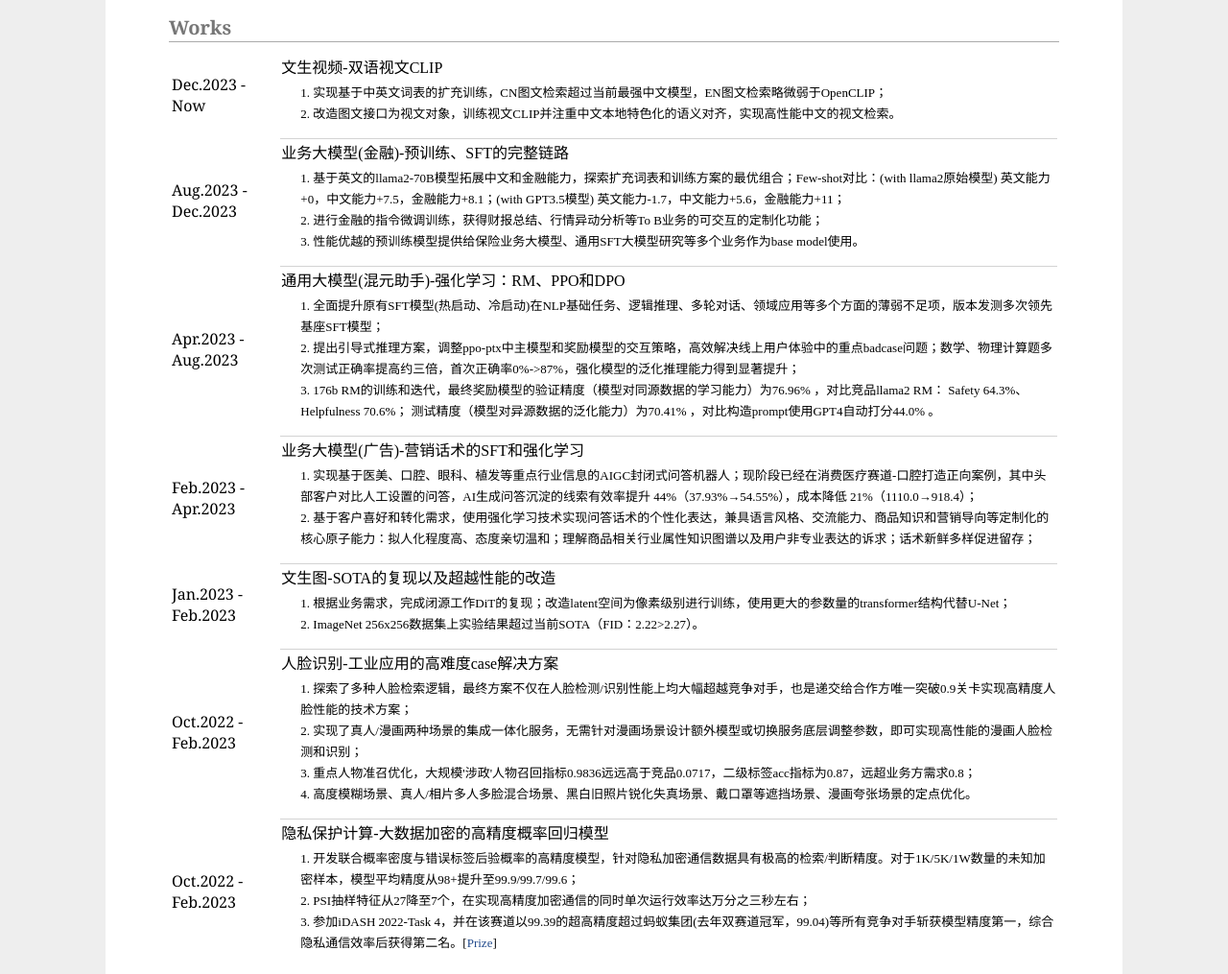
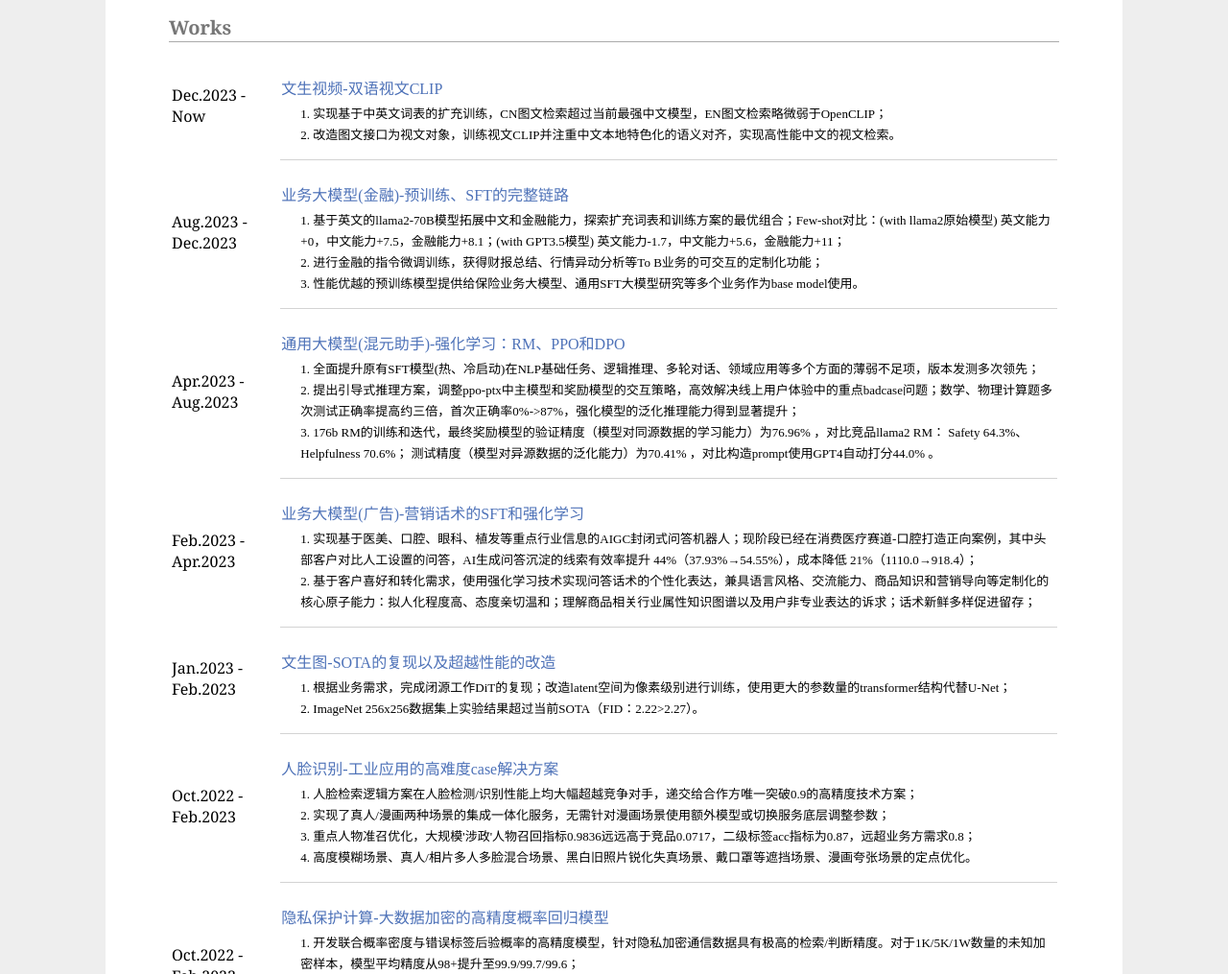
Before and after one commit to paradocx/paradocx.github.io, a plain HTML site: page index.html in a window 1280 px wide. Shown: the part 364-1379 px from the top of the page at 96% size. Drawn offline with Linux system fonts and the light colour scheme.

Commit message:
Update index.html
news update v9

```diff
--- a/index.html
+++ b/index.html
@@ -76,7 +76,9 @@
   <tbody>
     <tr>
       <td> Dec.2023 - Now &nbsp; </td>
-      <td> <font size="3" face="楷体_GB2312"> 文生视频-双语视文CLIP</font>
+      <td>
+           <br>
+           <font size="3" face="楷体_GB2312" style="color: #4e72b8;"> 文生视频-双语视文CLIP</font>
            <ul>
            <li><font size="2" face="宋体">1. 实现基于中英文词表的扩充训练，CN图文检索超过当前最强中文模型，EN图文检索略微弱于OpenCLIP；</font></li>
            <li><font size="2" face="宋体">2. 改造图文接口为视文对象，训练视文CLIP并注重中文本地特色化的语义对齐，实现高性能中文的视文检索。</font></li>
@@ -87,7 +89,8 @@
     <tr>
       <td> Aug.2023 - Dec.2023 &nbsp; </td>
       <td style="border-top:1px solid lightgray;">
-           <font size="3" face="楷体_GB2312"> 业务大模型(金融)-预训练、SFT的完整链路</font>
+           <br>
+           <font size="3" face="楷体_GB2312" style="color: #4e72b8;"> 业务大模型(金融)-预训练、SFT的完整链路</font>
            <ul>
            <li><font size="2" face="宋体">1. 基于英文的llama2-70B模型拓展中文和金融能力，探索扩充词表和训练方案的最优组合；Few-shot对比：(with llama2原始模型) 英文能力+0，中文能力+7.5，金融能力+8.1；(with GPT3.5模型) 英文能力-1.7，中文能力+5.6，金融能力+11；</font></li>
            <li><font size="2" face="宋体">2. 进行金融的指令微调训练，获得财报总结、行情异动分析等To B业务的可交互的定制化功能；</font></li>
@@ -98,9 +101,10 @@
     <tr>
       <td> Apr.2023 - Aug.2023 &nbsp; </td>
       <td style="border-top:1px solid lightgray;">
-           <font size="3" face="楷体_GB2312"> 通用大模型(混元助手)-强化学习：RM、PPO和DPO</font>
+           <br>
+           <font size="3" face="楷体_GB2312" style="color: #4e72b8;"> 通用大模型(混元助手)-强化学习：RM、PPO和DPO</font>
            <ul>
-           <li><font size="2" face="宋体">1. 全面提升原有SFT模型(热启动、冷启动)在NLP基础任务、逻辑推理、多轮对话、领域应用等多个方面的薄弱不足项，版本发测多次领先基座SFT模型；</font></li>
+           <li><font size="2" face="宋体">1. 全面提升原有SFT模型(热、冷启动)在NLP基础任务、逻辑推理、多轮对话、领域应用等多个方面的薄弱不足项，版本发测多次领先；</font></li>
            <li><font size="2" face="宋体">2. 提出引导式推理方案，调整ppo-ptx中主模型和奖励模型的交互策略，高效解决线上用户体验中的重点badcase问题；数学、物理计算题多次测试正确率提高约三倍，首次正确率0%->87%，强化模型的泛化推理能力得到显著提升；</font></li>
            <li><font size="2" face="宋体">3. 176b RM的训练和迭代，最终奖励模型的验证精度（模型对同源数据的学习能力）为76.96% ，对比竞品llama2 RM： Safety 64.3%、Helpfulness 70.6%； 测试精度（模型对异源数据的泛化能力）为70.41% ，对比构造prompt使用GPT4自动打分44.0% 。</font></li>
            </ul>
@@ -109,7 +113,8 @@
     <tr>
       <td> Feb.2023 - Apr.2023 &nbsp; </td>
       <td style="border-top:1px solid lightgray;">
-           <font size="3" face="楷体_GB2312"> 业务大模型(广告)-营销话术的SFT和强化学习</font>
+           <br>
+           <font size="3" face="楷体_GB2312" style="color: #4e72b8;"> 业务大模型(广告)-营销话术的SFT和强化学习</font>
            <ul>
            <li><font size="2" face="宋体">1. 实现基于医美、口腔、眼科、植发等重点行业信息的AIGC封闭式问答机器人；现阶段已经在消费医疗赛道-口腔打造正向案例，其中头部客户对比人工设置的问答，AI生成问答沉淀的线索有效率提升 44%（37.93%→54.55%），成本降低 21%（1110.0→918.4）；</font></li>
            <li><font size="2" face="宋体">2. 基于客户喜好和转化需求，使用强化学习技术实现问答话术的个性化表达，兼具语言风格、交流能力、商品知识和营销导向等定制化的核心原子能力：拟人化程度高、态度亲切温和；理解商品相关行业属性知识图谱以及用户非专业表达的诉求；话术新鲜多样促进留存；</font></li>
@@ -119,7 +124,8 @@
     <tr>
       <td> Jan.2023 - Feb.2023 &nbsp; </td>
       <td style="border-top:1px solid lightgray;">
-           <font size="3" face="楷体_GB2312"> 文生图-SOTA的复现以及超越性能的改造</font>
+           <br>
+           <font size="3" face="楷体_GB2312" style="color: #4e72b8;"> 文生图-SOTA的复现以及超越性能的改造</font>
            <ul>
            <li><font size="2" face="宋体">1. 根据业务需求，完成闭源工作DiT的复现；改造latent空间为像素级别进行训练，使用更大的参数量的transformer结构代替U-Net；</font></li>
            <li><font size="2" face="宋体">2. ImageNet 256x256数据集上实验结果超过当前SOTA（FID：2.22>2.27）。</font></li>
@@ -129,10 +135,11 @@
     <tr>
       <td > Oct.2022 - Feb.2023 &nbsp; </td>
       <td style="border-top:1px solid lightgray;">
-           <font size="3" face="楷体_GB2312"> 人脸识别-工业应用的高难度case解决方案</font>
+           <br>
+           <font size="3" face="楷体_GB2312" style="color: #4e72b8;"> 人脸识别-工业应用的高难度case解决方案</font>
            <ul>
-           <li><font size="2" face="宋体">1. 探索了多种人脸检索逻辑，最终方案不仅在人脸检测/识别性能上均大幅超越竞争对手，也是递交给合作方唯一突破0.9关卡实现高精度人脸性能的技术方案；</font></li>
-           <li><font size="2" face="宋体">2. 实现了真人/漫画两种场景的集成一体化服务，无需针对漫画场景设计额外模型或切换服务底层调整参数，即可实现高性能的漫画人脸检测和识别；</font></li>
+           <li><font size="2" face="宋体">1. 人脸检索逻辑方案在人脸检测/识别性能上均大幅超越竞争对手，递交给合作方唯一突破0.9的高精度技术方案；</font></li>
+           <li><font size="2" face="宋体">2. 实现了真人/漫画两种场景的集成一体化服务，无需针对漫画场景使用额外模型或切换服务底层调整参数；</font></li>
            <li><font size="2" face="宋体">3. 重点人物准召优化，大规模'涉政'人物召回指标0.9836远远高于竞品0.0717，二级标签acc指标为0.87，远超业务方需求0.8；</font></li>
            <li><font size="2" face="宋体">4. 高度模糊场景、真人/相片多人多脸混合场景、黑白旧照片锐化失真场景、戴口罩等遮挡场景、漫画夸张场景的定点优化。</font></li>
            </ul>
@@ -141,7 +148,8 @@
     <tr>
       <td> Oct.2022 - Feb.2023 &nbsp; </td>
       <td style="border-top:1px solid lightgray;">
-           <font size="3" face="楷体_GB2312"> 隐私保护计算-大数据加密的高精度概率回归模型</font>
+           <br>
+           <font size="3" face="楷体_GB2312" style="color: #4e72b8;"> 隐私保护计算-大数据加密的高精度概率回归模型</font>
            <ul>
            <li><font size="2" face="宋体">1. 开发联合概率密度与错误标签后验概率的高精度模型，针对隐私加密通信数据具有极高的检索/判断精度。对于1K/5K/1W数量的未知加密样本，模型平均精度从98+提升至99.9/99.7/99.6；</font></li>
            <li><font size="2" face="宋体">2. PSI抽样特征从27降至7个，在实现高精度加密通信的同时单次运行效率达万分之三秒左右；</font></li>
```
